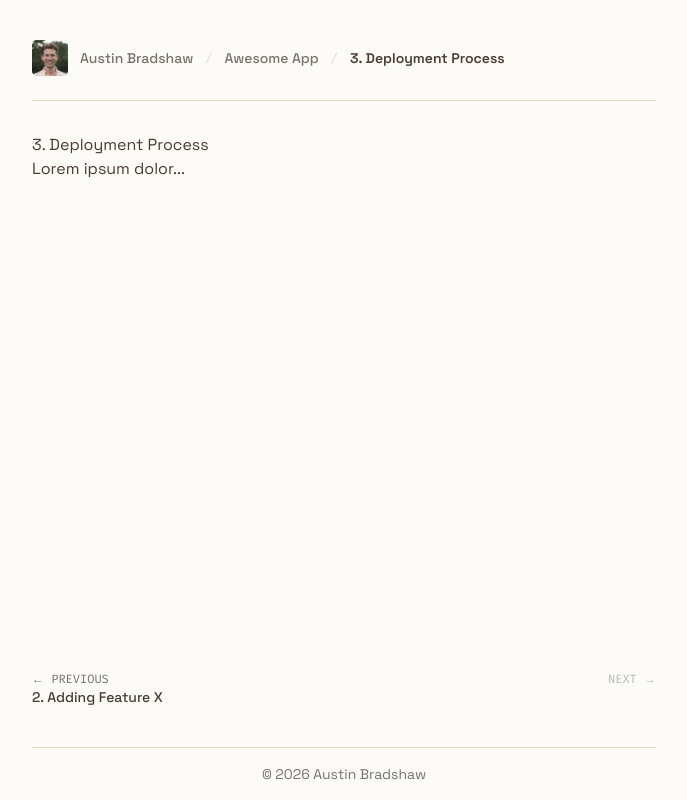
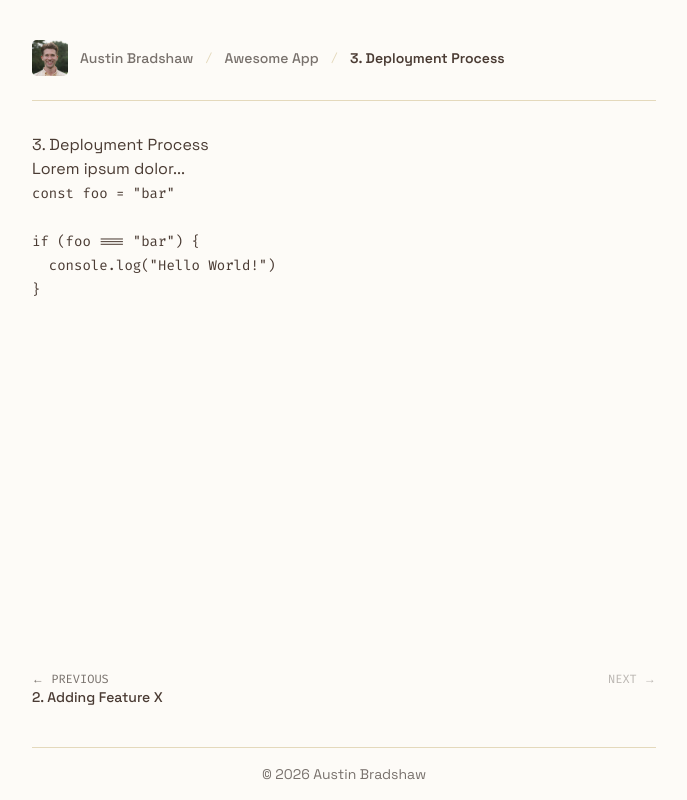
Before and after one commit to austinjamesbradshaw/blog, a Gatsby site: page /projects/awesome-app/devlogs/2026-05-12-deployment in a window 1280 px wide. Shown: the whole page, without its empty margins (296-983 px from the left). Built offline with nearby package versions, Linux system fonts and the light colour scheme; Gatsby itself is replaced by a stand-in of ours; some packages are replaced by stand-ins of ours; code samples lack their colours; a small style sheet from the web is missing.

Commit message:
update codeblock theme

````diff
--- a/content/projects/awesome-app/devlogs/2026-05-12-deployment.mdx
+++ b/content/projects/awesome-app/devlogs/2026-05-12-deployment.mdx
@@ -8,3 +8,11 @@ tech: ["Docker"]
 ## 3. Deployment Process
 
 Lorem ipsum dolor...
+
+```js
+const foo = "bar"
+
+if (foo === "bar") {
+  console.log("Hello World!")
+}
+```
--- a/gatsby-browser.js
+++ b/gatsby-browser.js
@@ -21,7 +21,8 @@ import "@fontsource/fira-code/700.css" // Bold
 import "./src/global.css"
 
 // Highlighting for code blocks
-import "prismjs/themes/prism.css"
+import "./src/codeblock.css"
+import "prism-themes/themes/prism-cb.css"
 
 import * as React from "react"
 import { MDXProvider } from "@mdx-js/react"
--- a/package.json
+++ b/package.json
@@ -26,6 +26,7 @@
     "gatsby-transformer-remark": "^6.14.0",
     "gatsby-transformer-sharp": "^5.14.0",
     "postcss": "^8.5.9",
+    "prism-themes": "^1.9.0",
     "prismjs": "^1.30.0",
     "react": "^18.1.0",
     "react-dom": "^18.1.0",
--- /dev/null
+++ b/src/codeblock.css
@@ -0,0 +1,5 @@
+code[class*="language-"],
+pre[class*="language-"] {
+  font-size: 14px; /* Set your desired size */
+  line-height: 1.5;
+}
````
Also changed, not shown: 1 other file.
